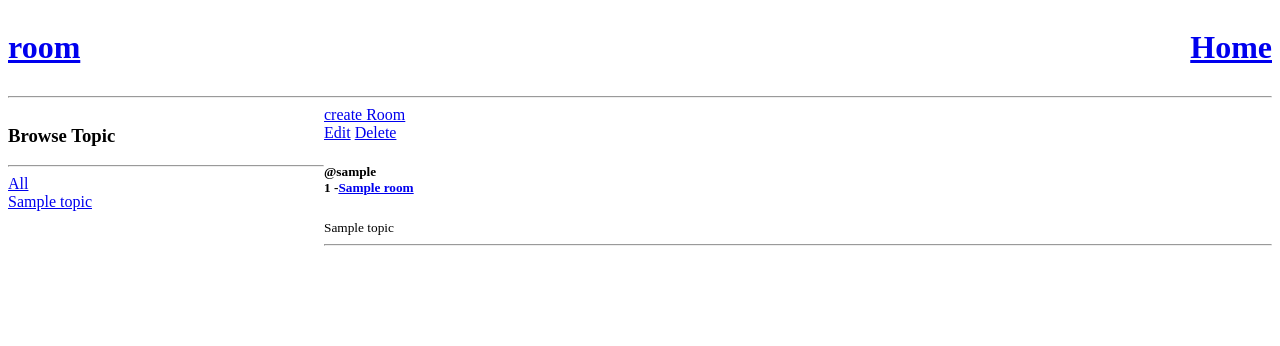
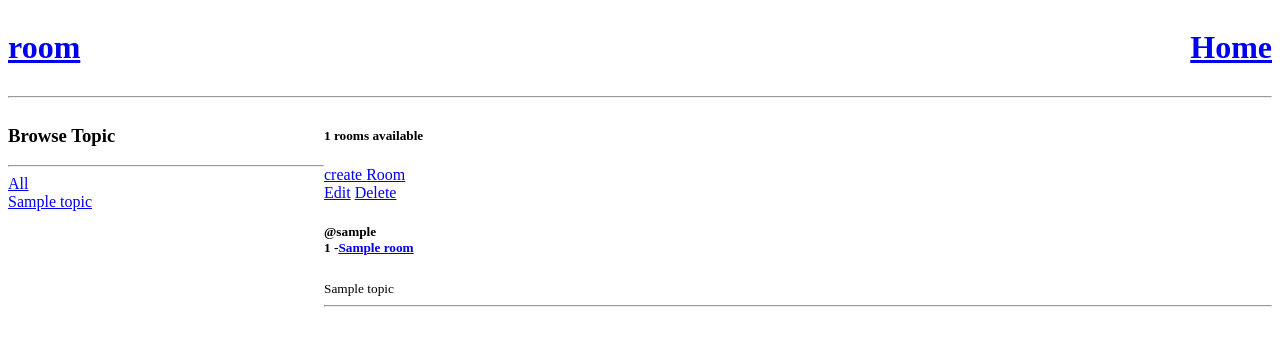
Before and after one commit to ArashGorji/studybud, a Django app: template base/templates/base/home.html in a window 1280 px wide. Shown: the top 346 px of the page. Run offline with Django 5.2, Linux system fonts and the light colour scheme; the template is opened without the code that fills it: most values are stand-ins (such as "Sample title", 1, 10 or a date in 2020).

Commit message:
room count is added

```diff
--- a/base/templates/base/home.html
+++ b/base/templates/base/home.html
@@ -22,6 +22,7 @@
         {% endfor %}
     </div>
     <div>
+        <h5> {{room_count}} rooms available</h5>
         <a href="{% url 'create-room' %}">create Room</a>
         <div>
             {% for room in rooms %}
```
